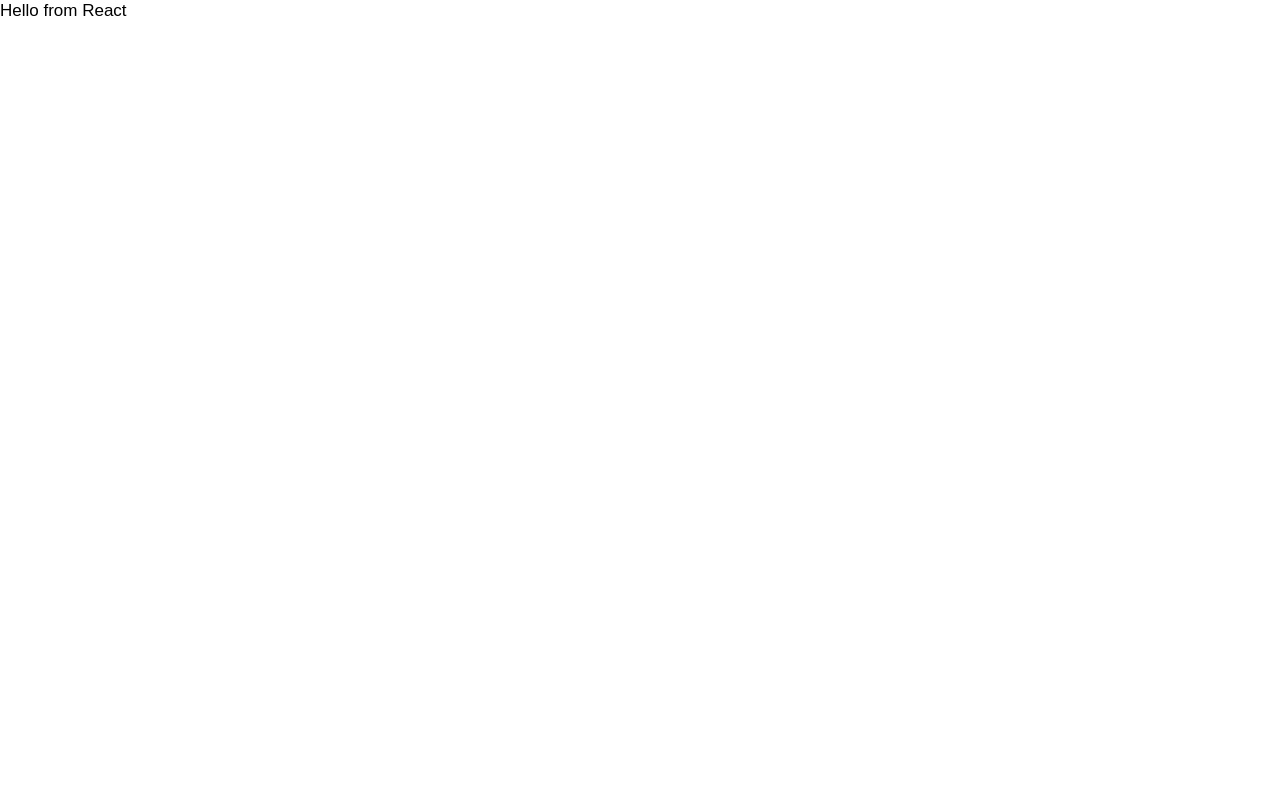
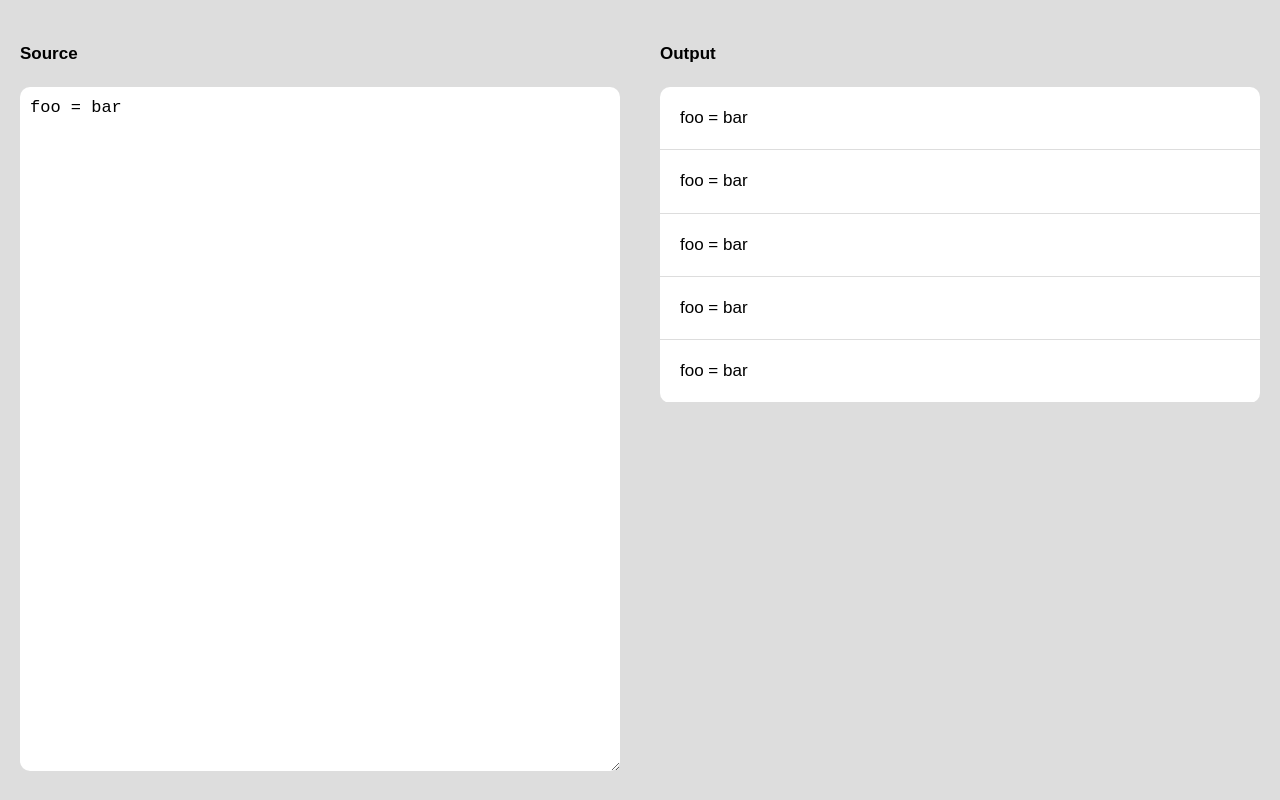
Before and after one commit to cinnamon-bun/filigree-website, a React app: page / in a window 1280 px wide. Built offline with nearby package versions, Linux system fonts and the light colour scheme.

Commit message:
editor and output pane

```diff
--- a/src/main.tsx
+++ b/src/main.tsx
@@ -1,18 +1,91 @@
 import * as React from 'react';
 import * as ReactDOM from 'react-dom';
 import { CSSProperties } from 'react';
+import { nominalTypeHack } from 'prop-types';
 
-interface AppViewProps extends React.Props<any> {
+let sLeftHalf : CSSProperties = {
+    position: 'fixed',
+    top: 0,
+    left: 0,
+    bottom: 0,
+    width: '50%',
+    padding: 20,
+    background: '#ddd',
 }
-class AppView extends React.Component<AppViewProps, any> {
-    constructor(props : AppViewProps) { super(props); }
+let sRightHalf : CSSProperties = {
+    position: 'fixed',
+    top: 0,
+    right: 0,
+    bottom: 0,
+    width: '50%',
+    padding: 20,
+    background: '#ddd',
+}
+let sTextarea : CSSProperties = {
+    width: '100%',
+    height: '90%',
+    fontFamily: 'monospace',
+    background: '#fff',
+    borderRadius: 10,
+    border: 'none',
+    padding: 10,
+}
+let sOutputContainer : CSSProperties = {
+    background: '#fff',
+    borderRadius: 10,
+}
+let sOutput : CSSProperties = {
+    padding: 20,
+    borderBottom: '1px solid #ddd',
+}
+
+interface AppViewProps extends React.Props<any> { }
+interface AppViewState {
+    source : string;
+    outputs : string[];
+    n : number;
+}
+class AppView extends React.Component<AppViewProps, AppViewState> {
+    constructor(props : AppViewProps) {
+        super(props);
+        this.state = {
+            source: 'foo = bar',
+            outputs: [],
+            n : 5,
+        };
+    }
     componentDidMount() {
+        this.go();
     }
-    componentWillUnmount() {
+    setSource(e : any) {
+        this.setState({source: e.target.value}, () => {
+            this.go();
+        });
+    }
+    go() {
+        let outputs : string[] = [];
+        for (let ii = 0; ii < this.state.n; ii++) {
+            outputs.push(this.state.source);
+        }
+        this.setState({outputs: outputs});
     }
     render() {
         return <div>
-            Hello from React
+            <div style={sLeftHalf}>
+                <h4>Source</h4>
+                <textarea style={sTextarea}
+                    value={this.state.source}
+                    onChange={e => this.setSource(e)}
+                    />
+            </div>
+            <div style={sRightHalf}>
+                <h4>Output</h4>
+                <div style={sOutputContainer}>
+                    {this.state.outputs.map((s, ii) =>
+                        <div style={sOutput} key={ii}>{s}</div>
+                    )}
+                </div>
+            </div>
         </div>;
     }
 }
```
Also changed, not shown: public/static/js/bundle.js.
